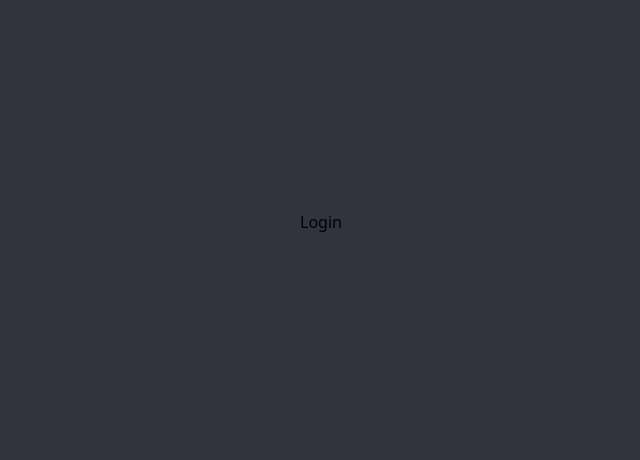
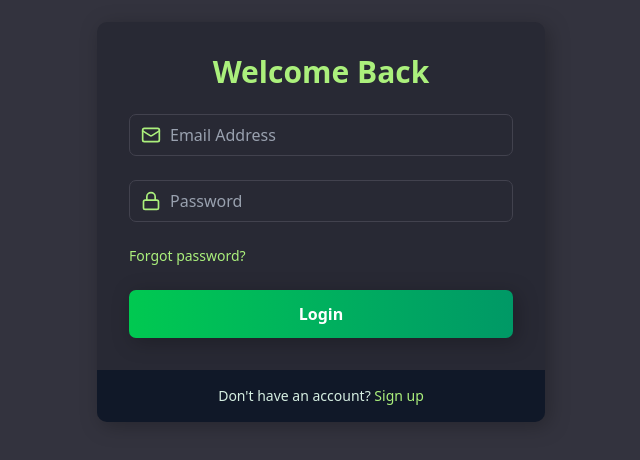
Before and after one commit to QwertyFusion/mentorcatto, a React (Vite) app in the folder frontend/: page /login in a window 1280 px wide. Shown: the part 178-638 px from the top of the page, without its empty margins (319-959 px from the left). Built offline with nearby package versions, Linux system fonts and the light colour scheme.

Commit message:
Added Login and Email Verification Pages

```diff
--- a/frontend/src/App.jsx
+++ b/frontend/src/App.jsx
@@ -1,6 +1,7 @@
 import { Route, Routes } from "react-router-dom"
 import LoginPage from "./pages/LoginPage"
 import SignUpPage from "./pages/SignUpPage"
+import EmailVerificationPage from "./pages/EmailVerificationPage"
 
 function App() {
   return (
@@ -9,6 +10,7 @@ function App() {
         <Route path="/" element={"Home"} />
         <Route path="/signup" element={<SignUpPage />} />
         <Route path="/login" element={<LoginPage />} />
+        <Route path="/verify-email" element={<EmailVerificationPage />} />
       </Routes>
     </div>
   )
--- /dev/null
+++ b/frontend/src/pages/EmailVerificationPage.jsx
@@ -0,0 +1,105 @@
+import { useEffect, useRef, useState } from "react";
+import { useNavigate } from "react-router-dom";
+import { motion } from "framer-motion";
+
+const EmailVerificationPage = () => {
+	const [code, setCode] = useState(["", "", "", "", "", ""]);
+	const inputRefs = useRef([]);
+	const navigate = useNavigate();
+
+	const isLoading = false;
+
+	const handleChange = (index, value) => {
+		const newCode = [...code];
+
+		// Handle pasted content
+		if (value.length > 1) {
+			const pastedCode = value.slice(0, 6).split("");
+			for (let i = 0; i < 6; i++) {
+				newCode[i] = pastedCode[i] || "";
+			}
+			setCode(newCode);
+
+			// Focus on the last non-empty input or the first empty one
+			const lastFilledIndex = newCode.findLastIndex((digit) => digit !== "");
+			const focusIndex = lastFilledIndex < 5 ? lastFilledIndex + 1 : 5;
+			inputRefs.current[focusIndex].focus();
+		} else {
+			newCode[index] = value;
+			setCode(newCode);
+
+			// Move focus to the next input field if value is entered
+			if (value && index < 5) {
+				inputRefs.current[index + 1].focus();
+			}
+		}
+	};
+
+	const handleKeyDown = (index, e) => {
+		if (e.key === "Backspace" && !code[index] && index > 0) {
+			inputRefs.current[index - 1].focus();
+		}
+	};
+
+    const handleSubmit = async (e) => {
+        e.preventDefault();
+        const verificationCode = code.join("");
+        try {
+			await verifyEmail(verificationCode);
+			navigate("/");
+			toast.success("Email verified successfully");
+		} catch (error) {
+			console.log(error);
+		}
+
+    }
+
+    // Auto submit when all fields are filled
+	useEffect(() => {
+		if (code.every((digit) => digit !== "")) {
+			handleSubmit(new Event("submit"));
+		}
+	}, [code]);
+
+	return (
+			<motion.div
+				initial={{ opacity: 0, y: -50 }}
+				animate={{ opacity: 1, y: 0 }}
+				transition={{ duration: 0.5 }}
+				className='bg-accent-4 backdrop-filter rounded-ten drop-shadow-custom p-8 w-full max-w-md'
+			>
+				<h2 className='text-3xl font-bold mb-6 text-center bg-gradient-to-r from-green-400 to-primary text-transparent bg-clip-text'>
+					Verify Your Email
+				</h2>
+				<p className='text-center text-accent-5 mb-6'>Enter the 6-digit code sent to your email address.</p>
+
+				<form onSubmit={handleSubmit} className='space-y-6'>
+					<div className='flex justify-between'>
+						{code.map((digit, index) => (
+							<input
+								key={index}
+								ref={(el) => (inputRefs.current[index] = el)}
+								type='text'
+								maxLength='6'
+								value={digit}
+								onChange={(e) => handleChange(index, e.target.value)}
+								onKeyDown={(e) => handleKeyDown(index, e)}
+								className='w-12 h-12 text-center text-2xl font-semibold bg-accent-4 rounded-seven border-2 border-accent-1
+        focus:border-green-500 focus:ring-2 focus:ring-green-500 text-white transition duration-200'
+							/>
+						))}
+					</div>
+					<motion.button
+						whileHover={{ scale: 1.02 }}
+						whileTap={{ scale: 0.98 }}
+						type='submit'
+						disabled={isLoading || code.some((digit) => !digit)}
+						className='w-full bg-gradient-to-r from-green-500 to-emerald-600 text-white font-bold py-3 px-4 rounded-seven drop-shadow-custom hover:from-green-600 hover:to-emerald-700 focus:outline-none focus:ring-2 focus:ring-green-500 focus:ring-offset-2 focus:ring-offset-gray-900 focus:ring-opacity-50 disabled:opacity-50'
+					>
+						{isLoading ? "Verifying..." : "Verify Email"}
+					</motion.button>
+				</form>
+			</motion.div>
+	);
+};
+export default EmailVerificationPage;
--- a/frontend/src/pages/LoginPage.jsx
+++ b/frontend/src/pages/LoginPage.jsx
@@ -1,11 +1,72 @@
-import React from 'react'
+import { useState } from "react";
+import { motion } from "framer-motion";
+import { Mail, Lock, Loader } from "lucide-react";
+import { Link } from "react-router-dom";
+import Input from "../components/Input";
 
 const LoginPage = () => {
-  return (
-    <div>
-      <h1>Login</h1>
-    </div>
-  )
+	const [email, setEmail] = useState("");
+	const [password, setPassword] = useState("");
+  const isLoading = false;
+
+  const handleLogin = (e) => {
+    e.preventDefault();
 }
 
-export default LoginPage
+	return (
+		<motion.div
+        initial={{ opacity: 0, y: 20 }}
+        animate={{ opacity: 1, y: 0 }}
+        transition={{ duration: 0.5 }}
+        className="max-w-md w-full bg-accent-4 rounded-ten drop-shadow-custom overflow-hi"
+    >
+			<div className="p-8">
+            <h2 className="text-3xl font-semibold mb-6 text-center text-primary">
+                Welcome Back
+            </h2>
+
+            <form onSubmit={handleLogin}>
+                <Input
+                    icon={Mail}
+                    type="email"
+                    placeholder="Email Address"
+                    value={email}
+                    onChange={e => setEmail(e.target.value)}
+                />
+                <Input
+                    icon={Lock}
+                    type="password"
+                    placeholder="Password"
+                    value={password}
+                    onChange={e => setPassword(e.target.value)}
+                />
+
+					<div className='flex items-center mb-6'>
+						<Link to='/forgot-password' className='text-sm text-primary hover:underline'>
+							Forgot password?
+						</Link>
+					</div>
+
+					<motion.button
+						whileHover={{ scale: 1.02 }}
+						whileTap={{ scale: 0.98 }}
+						className='w-full py-3 px-4 bg-gradient-to-r from-green-500 to-emerald-600 text-white font-bold rounded-seven drop-shadow-custom hover:from-green-600 hover:to-emerald-700 focus:outline-none focus:ring-2 focus:ring-green-500 focus:ring-offset-2 focus:ring-offset-gray-900 transition duration-200'
+						type='submit'
+						disabled={isLoading}
+					>
+						{isLoading ? <Loader className='w-6 h-6 animate-spin  mx-auto' /> : "Login"}
+					</motion.button>
+				</form>
+			</div>
+			<div className="px-8 py-4 bg-gray-900 flex justify-center rounded-b-ten">
+            <p className="text-sm text-secondary">
+					Don't have an account?{" "}
+					<Link to='/signup' className='text-primary hover:underline'>
+						Sign up
+					</Link>
+				</p>
+			</div>
+		</motion.div>
+	);
+};
+export default LoginPage;
--- a/frontend/src/pages/SignUpPage.jsx
+++ b/frontend/src/pages/SignUpPage.jsx
@@ -62,7 +62,7 @@ const SignUpPage = () => {
                 </motion.button>
             </form>
         </div>
-        <div className="px-8 py-4 bg-accent-2 flex justify-center rounded-b-ten">
+        <div className="px-8 py-4 bg-gray-900 flex justify-center rounded-b-ten">
             <p className="text-sm text-secondary">
                 Already have an account?{" "}
                 <Link to={"/login"} className="text-primary hover:underline">Login</Link>
```
Also changed, not shown: 1 other file (tests, documents, lock files or other folders).
